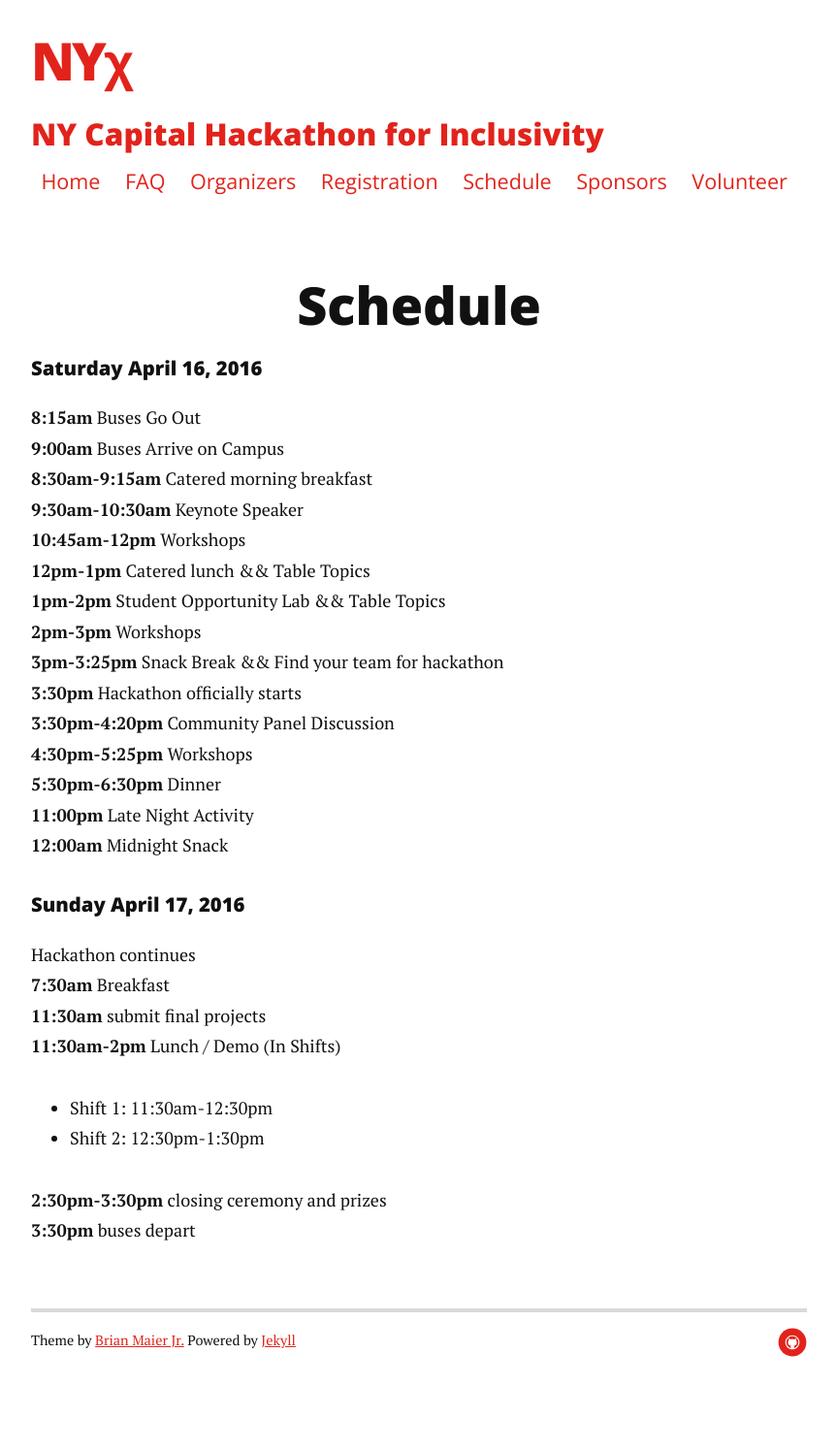
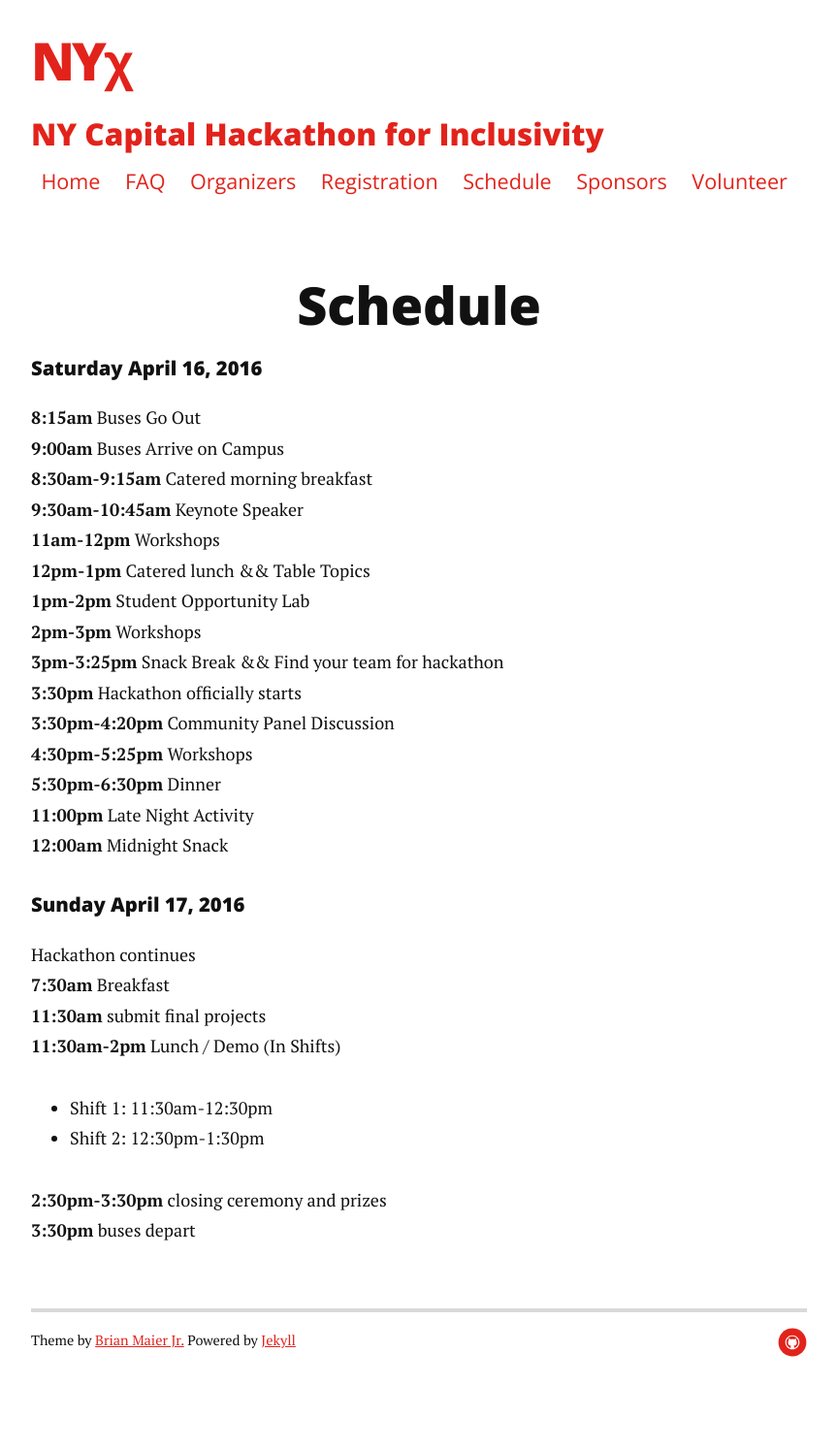
Before and after one commit to nychi/nychi.github.io, a Jekyll site: the page built from schedule.md, in a window 1280 px wide. Shown: the whole page at 97% size, without its empty margins (208-1071 px from the left). Built offline with Jekyll 4.4.1, drawn with Linux system fonts in a browser that asks for light colours; nearby versions of some CDN libraries.

Commit message:
some minor edits

```diff
--- a/schedule.md
+++ b/schedule.md
@@ -10,10 +10,10 @@ title: Schedule
 **8:15am** Buses Go Out<br/>
 **9:00am** Buses Arrive on Campus<br/>
 **8:30am-9:15am** Catered morning breakfast <br/>
-**9:30am-10:30am** Keynote Speaker <br/>
-**10:45am-12pm** Workshops <br/>
+**9:30am-10:45am** Keynote Speaker <br/>
+**11am-12pm** Workshops <br/>
 **12pm-1pm** Catered lunch &amp;&amp; Table Topics <br/>
-**1pm-2pm** Student Opportunity Lab &amp;&amp; Table Topics<br/>
+**1pm-2pm** Student Opportunity Lab<br/>
 **2pm-3pm** Workshops <br/>
 **3pm-3:25pm** Snack Break &amp;&amp; Find your team for hackathon<br/>
 **3:30pm** Hackathon officially starts<br/>
```
Also changed, not shown: volunteer.md (+2 -2 lines).
